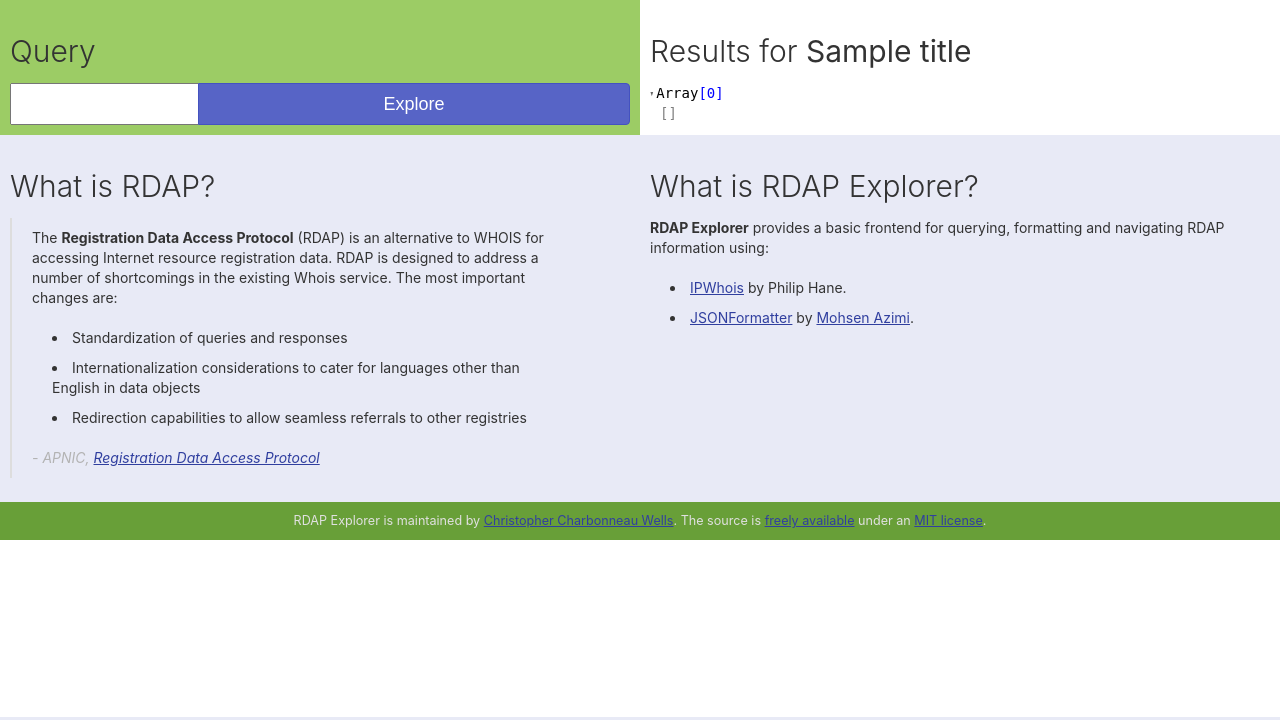
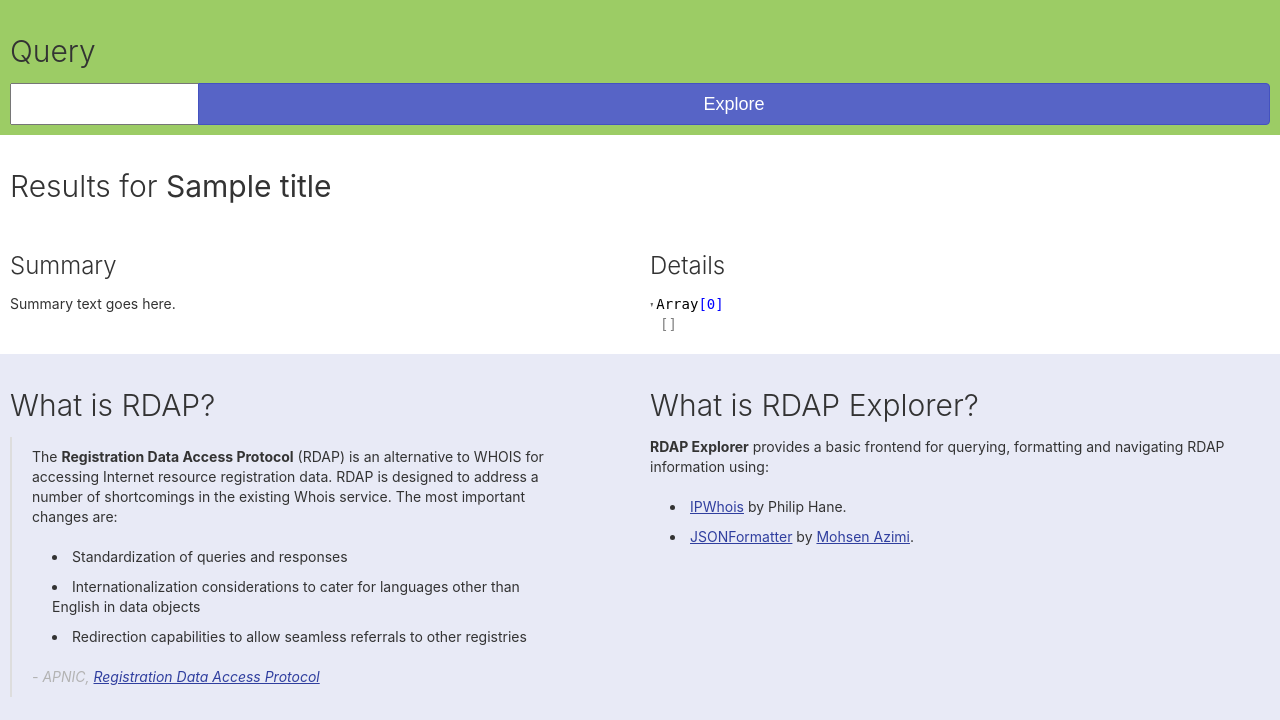
Before and after one commit to cdubz/rdap-explorer, a Django app: template templates/query/index.html in a window 1280 px wide. Shown: the part 83-803 px from the top of the page. Run offline with Django 3.2, Linux system fonts and the light colour scheme; the template is opened without the code that fills it: most values are stand-ins (such as "Sample title", 1, 10 or a date in 2020); form fields are guessed from the names that the template uses; some libraries are stand-ins or nearby versions.

Commit message:
Reformat templates to support new summary and details results sections.

```diff
--- a/templates/query/index.html
+++ b/templates/query/index.html
@@ -1,7 +1,7 @@
 {% extends "query/base.html" %}
 
 {% block app %}
-    <div class="column col-xl-6 col-lg-12 query">
+    <div class="column col-12 query">
        <h3>Query</h3>
         <form action="/" method="post">
             {% csrf_token %}
@@ -14,7 +14,7 @@
         </form>
     </div>
     {% if form.query.errors or error %}
-    <div class="column col-xl-6 col-lg-12 results">
+    <div class="column col-12 results">
         <h3>Error!</h3>
         <div class="toast toast-danger">
             <strong>Error:</strong>
@@ -26,8 +26,15 @@
         </div>
     </div>
     {% elif result %}
-    <div class="column col-xl-6 col-lg-12 results">
+    <div class="column col-12 results">
         <h3>Results for <strong>{{ title }}</strong></h3>
+        <div class="columns">
+            <div class="column col-6 results-summary">
+                <h4>Summary</h4>
+                <p>Summary text goes here.</p>
+            </div>
+            <div class="column col-6 results-details">
+                <h4>Details</h4>
                 <div id="result" class="result-tree"></div>
                 <script>
                     var result = document.getElementById('result');
@@ -36,5 +43,7 @@
                     result.appendChild(formatter.render());
                 </script>
             </div>
+        </div>
+    </div>
     {% endif %}
 {% endblock %}
```
Lines whose indentation alone changed are shown as unchanged.
